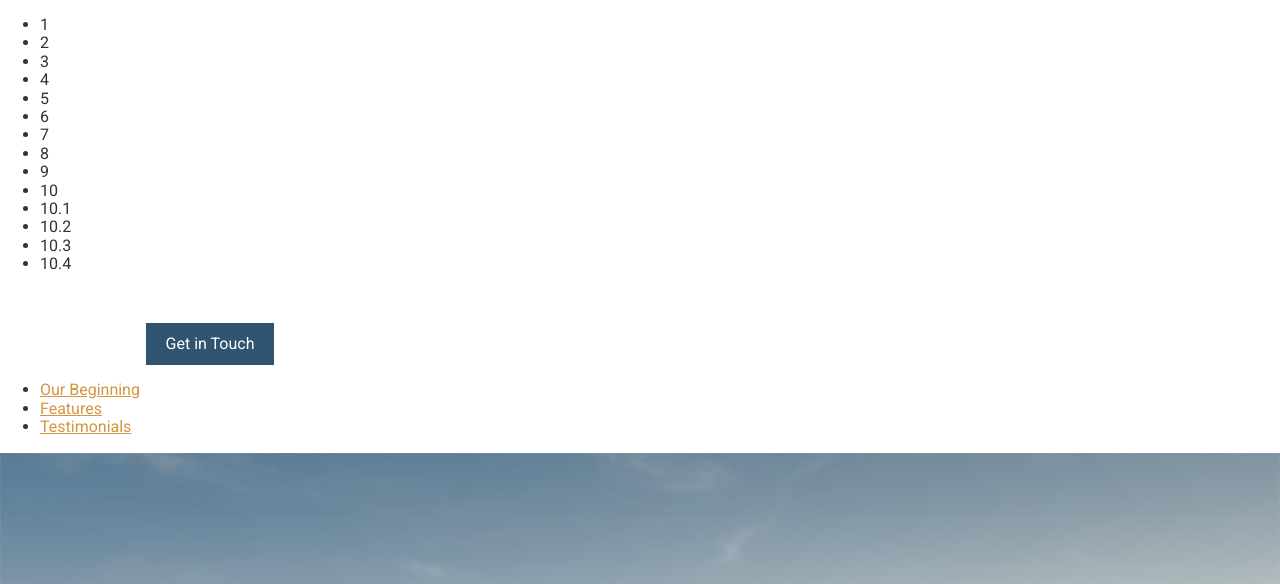
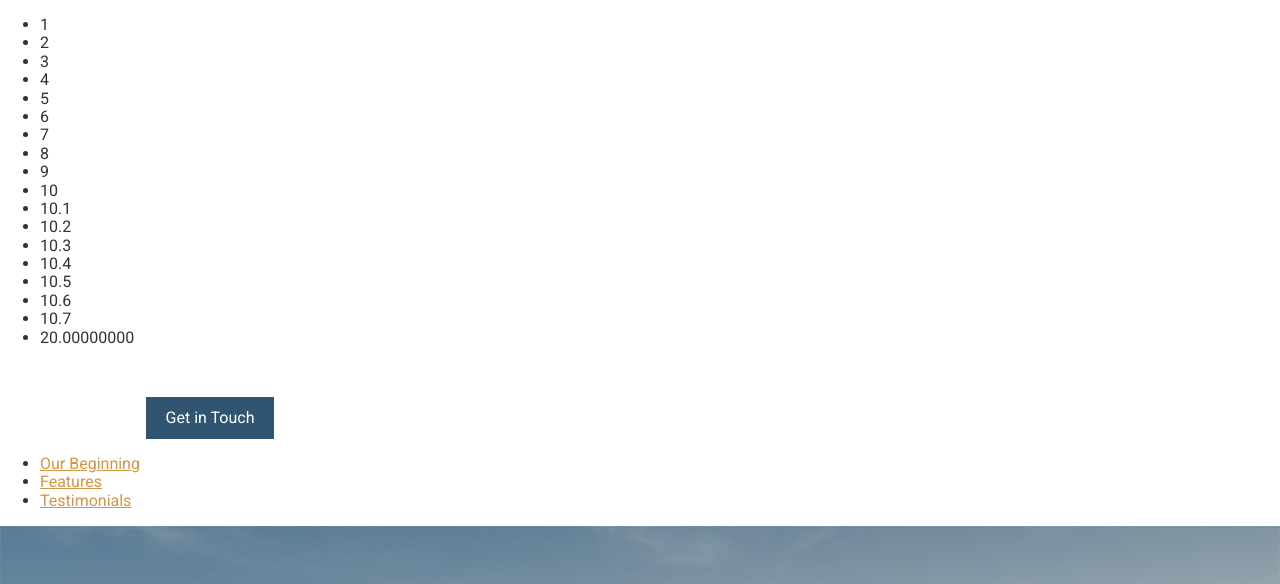
Before and after one commit to marciopires4050/travel-site-02, a website: page app/index.html in a window 1280 px wide. Shown: the top 584 px of the page. Drawn offline with Linux system fonts and the light colour scheme.

Commit message:
Completed ate 20.0000000

```diff
--- a/app/index.html
+++ b/app/index.html
@@ -24,6 +24,10 @@
      <li>10.2</li>
      <li>10.3</li>
      <li>10.4</li>
+     <li>10.5</li>
+     <li>10.6</li>
+     <li>10.7</li>
+     <li>20.00000000</li>
  </ul>
 
   <header>
```
